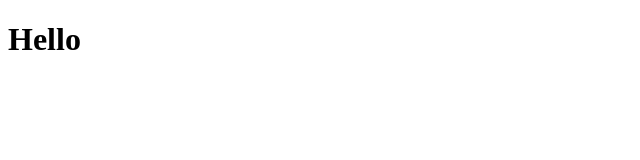
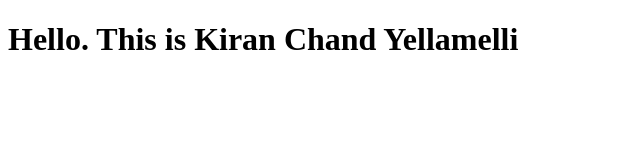
Before and after one commit to KiranChandY/414test, a plain HTML site: page index.html in a window 1280 px wide. Shown: the whole page, without its empty margins (0-640 px from the left). Drawn offline with Linux system fonts and the light colour scheme.

Commit message:
Added This is Kiran Chand Yellamelli
Added This is Kiran Chand Yellamelli

```diff
--- a/index.html
+++ b/index.html
@@ -6,6 +6,6 @@
     <title>Document</title>
 </head>
 <body>
-    <h1>Hello</h1>
+    <h1>Hello. This is Kiran Chand Yellamelli</h1>
 </body>
 </html>
```
